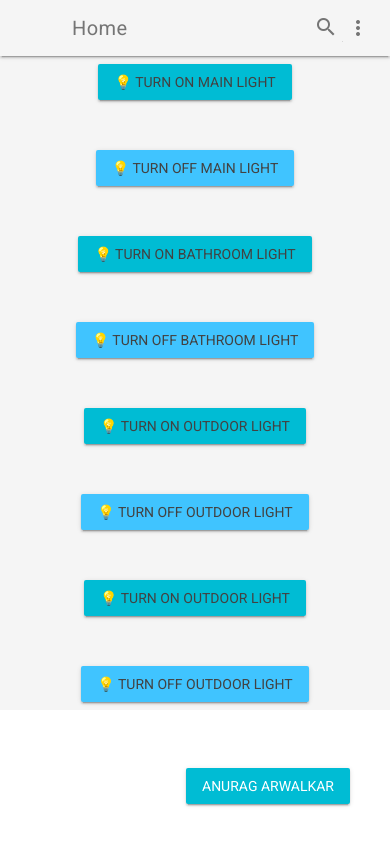
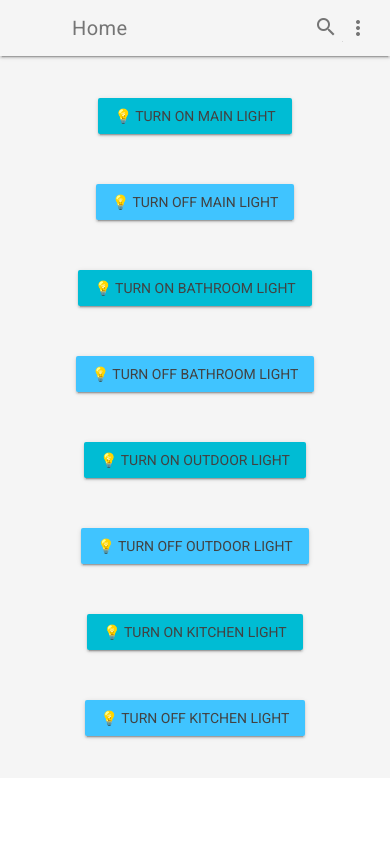
Before and after one commit to anuragarwalkar/sonoff-iftt-webhooks, a website with bundled scripts: page index.html in a window 390 px wide. Built offline with nearby package versions, Linux system fonts and the light colour scheme; files whose address does not match are found by name.

Commit message:
change home style

```diff
--- a/index.html
+++ b/index.html
@@ -5,7 +5,7 @@
     <meta http-equiv="X-UA-Compatible" content="IE=edge">
     <meta name="description" content="A front-end template that helps you build fast, modern mobile web apps.">
     <meta name="viewport" content="width=device-width, initial-scale=1.0, minimum-scale=1.0">
-    <title>Material Design Lite</title>
+    <title>Anurags Network</title>
 
     <!-- Add to homescreen for Chrome on Android -->
     <meta name="mobile-web-app-capable" content="yes">
@@ -113,16 +113,16 @@
                 <button class="mdl-button mdl-js-button mdl-button--raised mdl-js-ripple-effect mdl-button--accent" onclick="onSwitchClicked('turn_off_outdoor_light')">💡 Turn Off Outdoor Light</button>
             </div>
             <div>
-                <button class="mdl-button mdl-js-button mdl-button--raised mdl-button--colored" type="button" onclick="onSwitchClicked('turn_on_kitchen_light')">💡 Turn On Outdoor Light</button>
+                <button class="mdl-button mdl-js-button mdl-button--raised mdl-button--colored" type="button" onclick="onSwitchClicked('turn_on_kitchen_light')">💡 Turn On Kitchen Light</button>
             </div>
             <div>
-                <button class="mdl-button mdl-js-button mdl-button--raised mdl-js-ripple-effect mdl-button--accent" onclick="onSwitchClicked('turn_off_kitchen_light')">💡 Turn Off Outdoor Light</button>
+                <button class="mdl-button mdl-js-button mdl-button--raised mdl-js-ripple-effect mdl-button--accent" onclick="onSwitchClicked('turn_off_kitchen_light')">💡 Turn Off Kitchen Light</button>
             </div>
         </div>
         </div>
       </main>
     </div>
-      <a href="https://github.com/anuragarwalkar" target="_blank" id="view-source" class="mdl-button mdl-js-button mdl-button--raised mdl-js-ripple-effect mdl-button--colored mdl-color-text--white">Anurag Arwalkar</a>
+      <a href="https://github.com/anuragarwalkar" target="_blank" id="view-source" class="footer-btn mdl-button mdl-js-button mdl-button--raised mdl-js-ripple-effect mdl-button--colored mdl-color-text--white">Anurag Arwalkar</a>
     <script defer src="/node_modules/material-design-lite/material.min.js"></script>
     <script defer src="/dist/main.js"></script>
   </body>
--- a/styles.css
+++ b/styles.css
@@ -224,10 +224,20 @@ _:-ms-input-placeholder, :root .demo-graph {
 .grid div{
   display: flex;
   justify-content: center;
+  align-items: center;
+}
+
+.demo-content{
+  height: 90%;
+  padding: 3rem !important;
 }
 
 @media screen and (max-width: 480px) {
   .grid{
       grid-template-columns: 1fr;
   }
+
+  .footer-btn{
+    display: none !important;
+  }
 }
```
